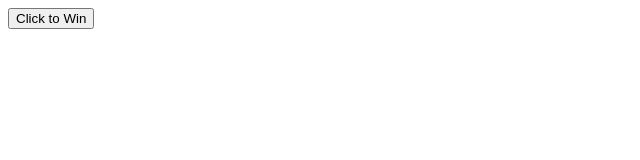
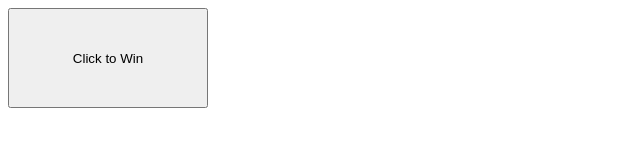
Before and after one commit to thcheetah777/theButton, a plain HTML site: page index.html in a window 1280 px wide. Shown: the whole page, without its empty margins (0-640 px from the left). Drawn offline with Linux system fonts and the light colour scheme.

Commit message:
Update index.html

```diff
--- a/index.html
+++ b/index.html
@@ -1,4 +1,11 @@
 <html>
+  <style>
+    button {
+      text-align: center;
+      width: 200;
+      height: 100;
+    }
+  </style>
   <button id="button">Click to Win</button>
   <script>
     let button = document.getElementById("button");
```
